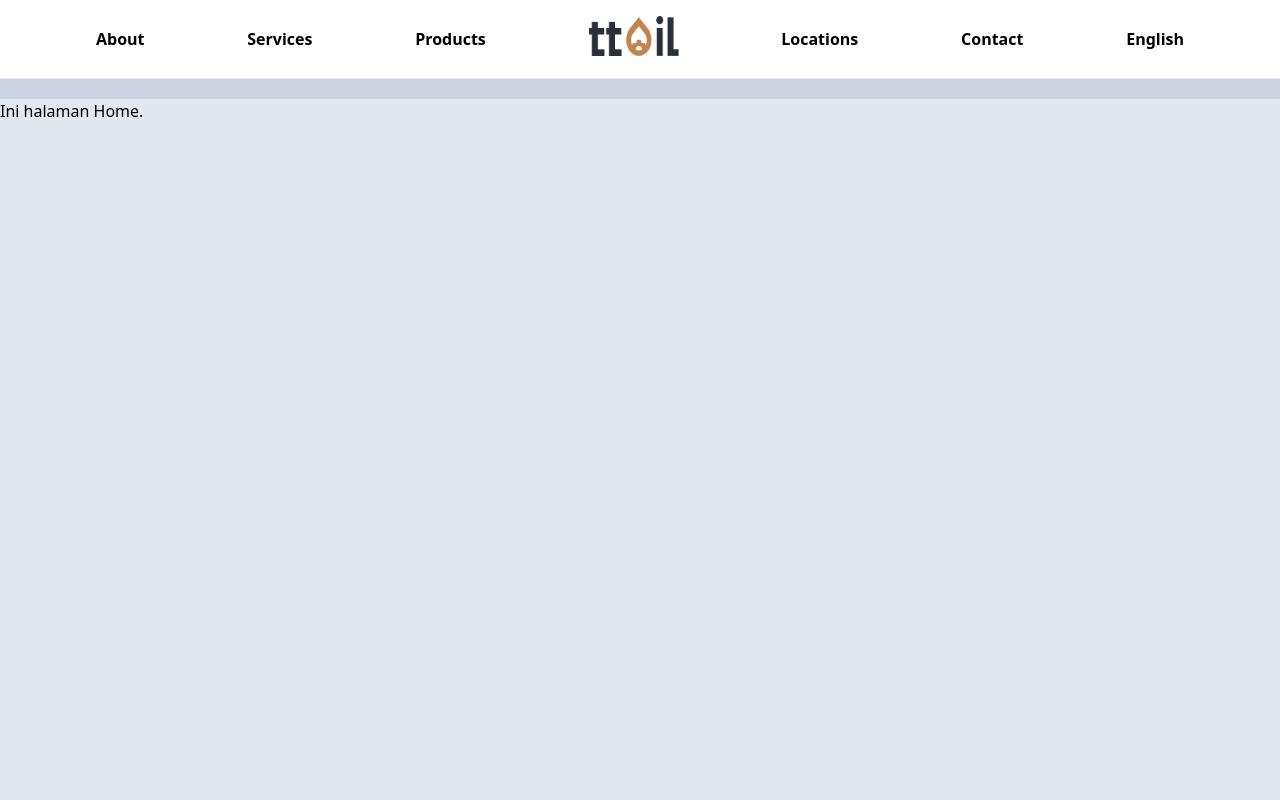
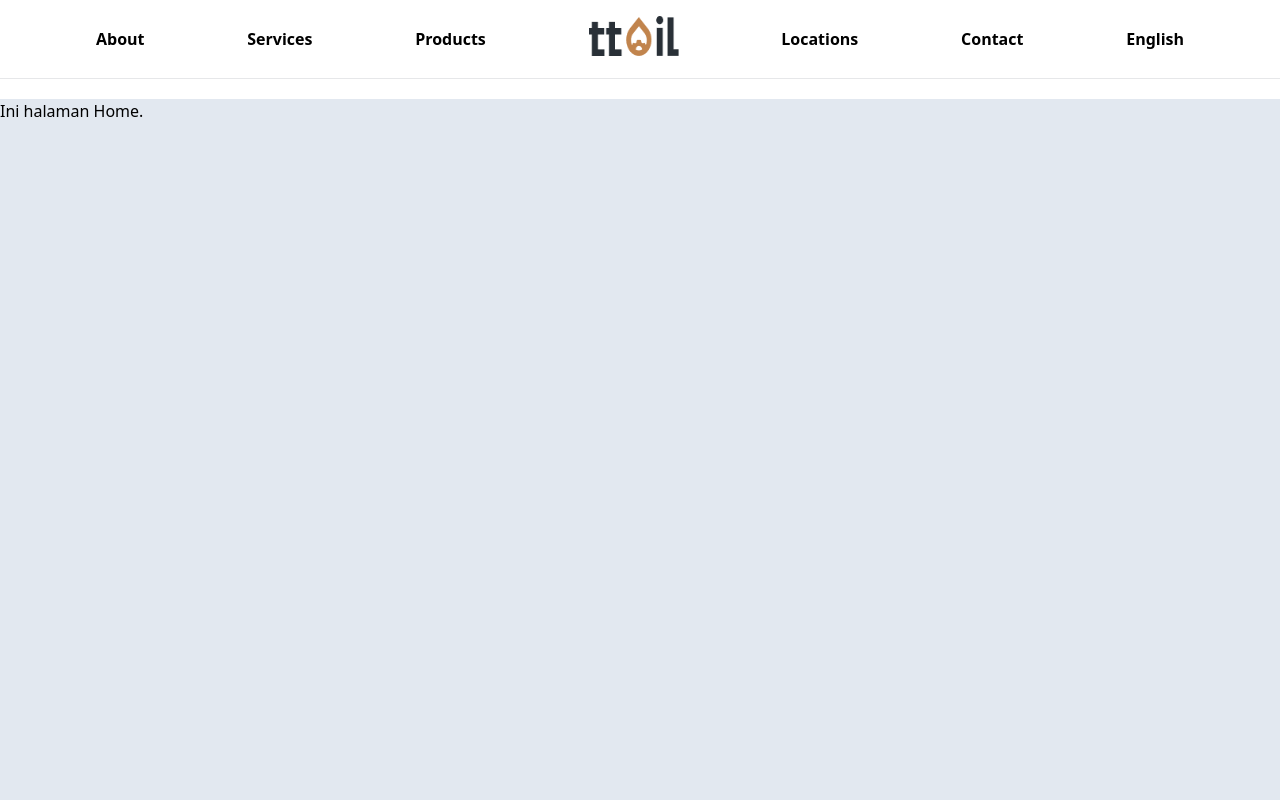
Before and after one commit to muflifadla38/geoservices, a Next.js app: page / in a window 1280 px wide. Shown: the top 800 px of the page. Built offline with nearby package versions, Linux system fonts and the light colour scheme; a web font is replaced by a local one.

Commit message:
remove bg layout

```diff
--- a/components/Layout.js
+++ b/components/Layout.js
@@ -9,7 +9,7 @@ const Layout = ({ children }) => {
         <title>Geoenvi</title>
         <meta name="description" content="Geo Environments Company" />
       </Head>
-      <div className="container mx-auto bg-slate-300">
+      <div className="container mx-auto">
         <Header />
         <main className="bg-slate-200 h-screen my-5">{children}</main>
         <Footer />
```
